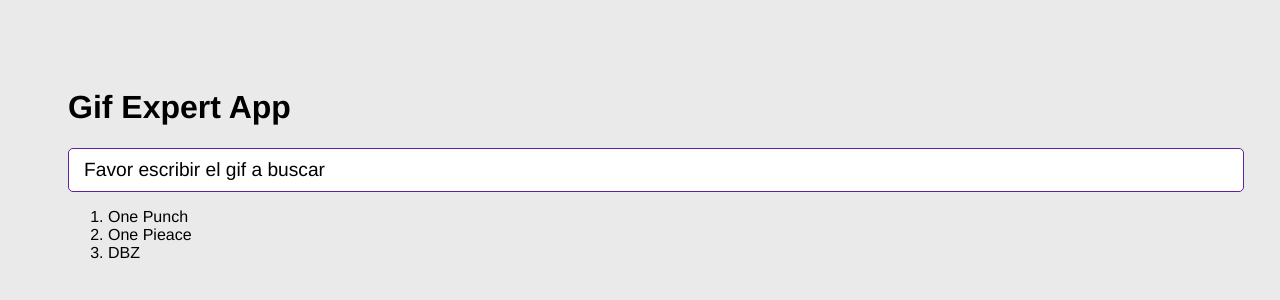
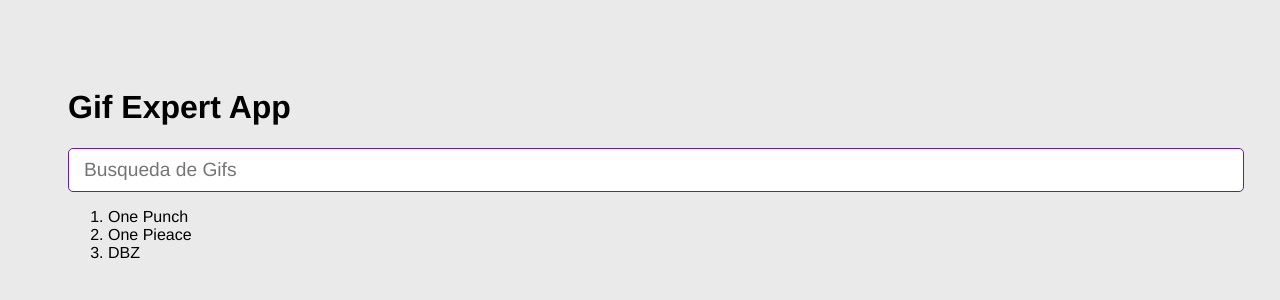
Before and after one commit to Overdmg/gif-expert-app, a React (Vite) app: page / in a window 1280 px wide. Shown: the top 300 px of the page. Built offline with nearby package versions, Linux system fonts and the light colour scheme.

Commit message:
update1
se agrega la validacion para no escribir registros si estan en blanco o con 1 solo caracter, ademas se que se guarda y limpia el PH con cada interraccion

```diff
--- a/src/GifExpertApp.jsx
+++ b/src/GifExpertApp.jsx
@@ -6,14 +6,16 @@ export const GifExpertApp = () => {
     const [categories, setCategories] = useState([ 'One Punch', 'One Pieace', 'DBZ', ]);
 
 
+
     const onAddCategory = () =>{
           setCategories(['Elyn', ...categories])
+
     }
 
    //  console.log(categories);
 
 
-//   esto es una [prueba]
+
 
     return(
         <>
--- a/src/components/AddCategory.jsx
+++ b/src/components/AddCategory.jsx
@@ -1,9 +1,9 @@
 import { useState } from "react";
 
-export const AddCategory = ({setCategories}) => {
+export const AddCategory = ( {setCategories} ) => {
 
 
-    const [inputValue, setinputValue] = useState('Favor escribir el gif a buscar')
+    const [inputValue, setinputValue] = useState('')
 
     const onInputChange = ( {target} ) => {
            //console.log(target.value)
@@ -14,18 +14,20 @@ export const AddCategory = ({setCategories}) => {
             textR.preventDefault();
             console.log(inputValue);
 
+            if ( inputValue.trim().length <= 1) return;
+
             // setear el valor del input
-            setCategories([inputValue])
+            setCategories( categories => [ inputValue, ...categories ] );
 
-            // esto es una prueba
+            setinputValue('');
 
     }
 
     return (
-        <form onSubmit={ (textR) => onSubmit(textR) }>
+        <form onSubmit={ onSubmit }>
             <input
                 type="text"
-                placeholder="Busqueda de Git"
+                placeholder="Busqueda de Gifs"
                 value={ inputValue }
                 onChange={  onInputChange }
             />
```
